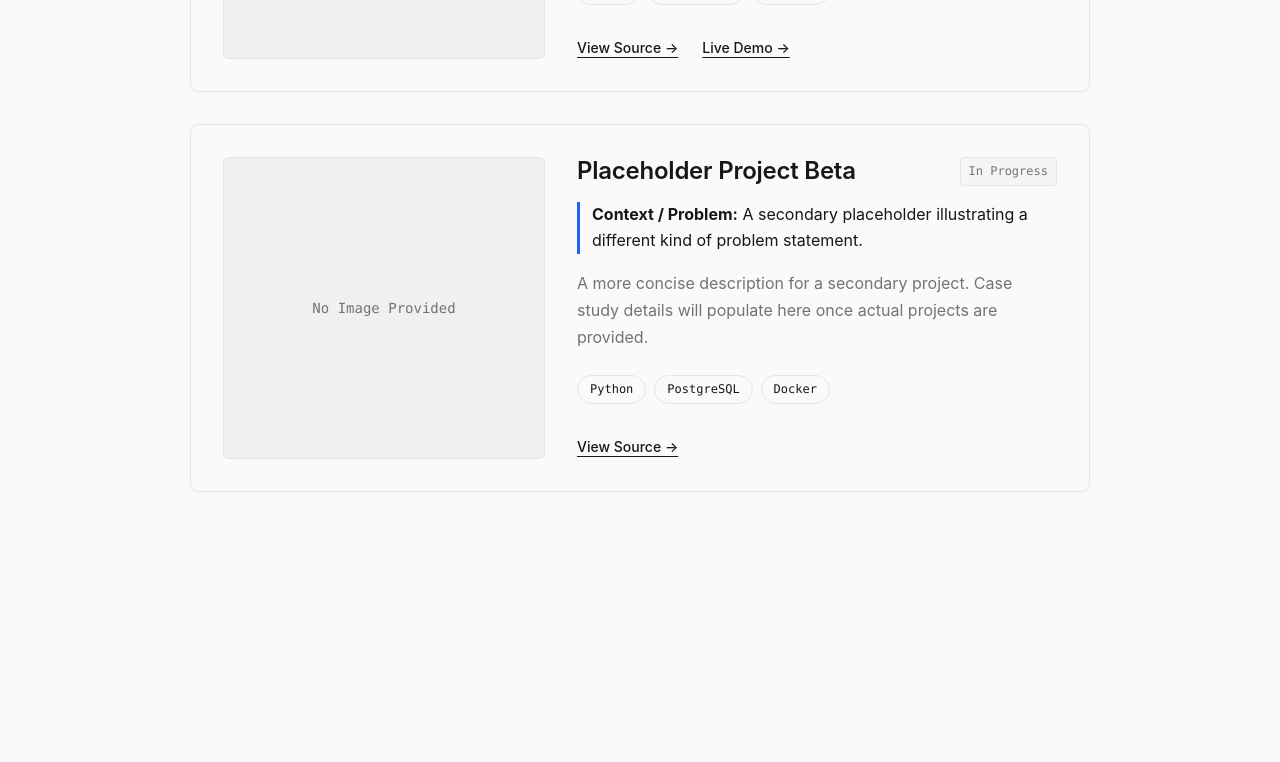
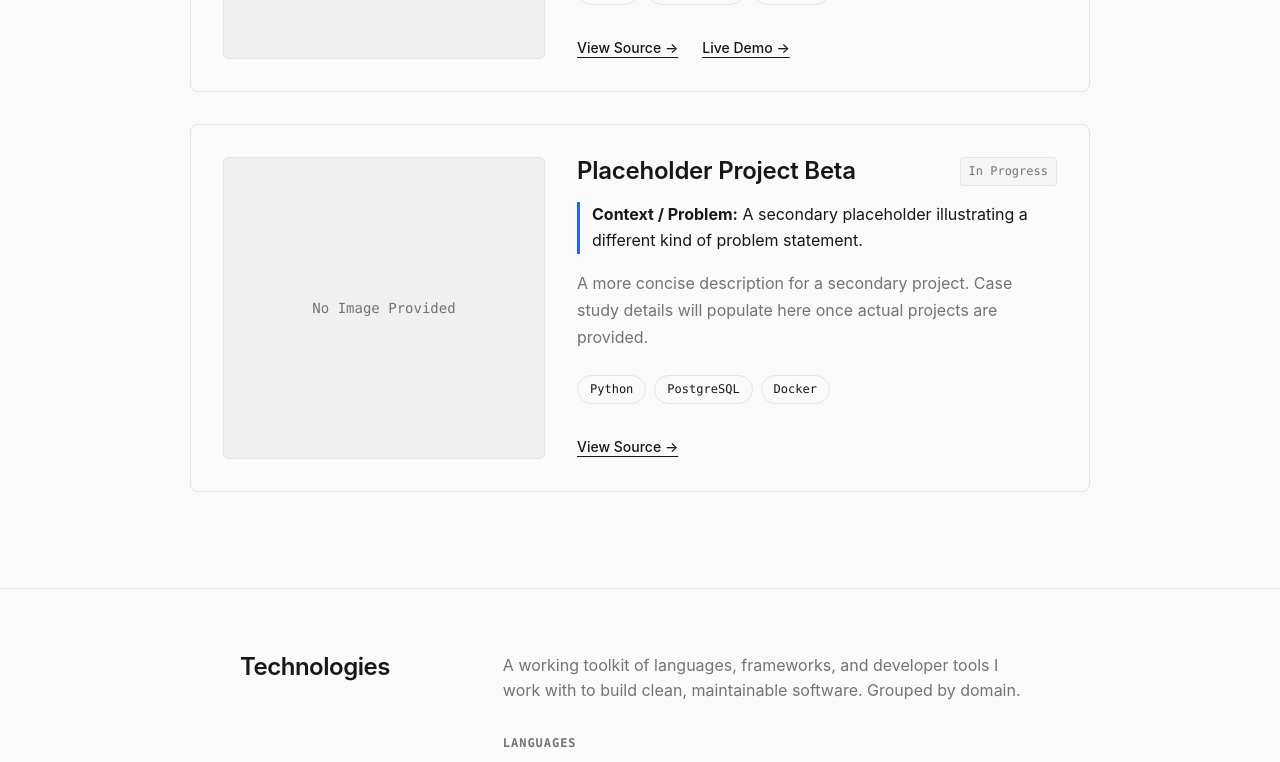
Before and after one commit to Nurlybek1-cpu/portfolio, a React (Vite) app: page / in a window 1280 px wide. Shown: the part 2000-2762 px from the top of the page. Before the commit the page ends 2588 px from the top, so only its background shows below. Built offline with nearby package versions, Linux system fonts and the light colour scheme.

Commit message:
feat: build technologies section grouped by domain

```diff
--- a/src/App.tsx
+++ b/src/App.tsx
@@ -2,6 +2,8 @@ import Navbar from './components/Navbar';
 import Hero from './sections/Hero';
 import About from './sections/About';
 import Projects from './sections/Projects';
+import Technologies from './sections/Technologies';
+import Now from './sections/Now';
 
 export default function App() {
   return (
@@ -11,6 +13,8 @@ export default function App() {
         <Hero />
         <About />
         <Projects />
+        <Technologies />
+        <Now />
       </main>
     </>
   );
--- a/src/components/Navbar.tsx
+++ b/src/components/Navbar.tsx
@@ -38,6 +38,7 @@ export default function Navbar() {
           <ul className={styles.navList}>
             <li><a href="#about" onClick={closeMenu} className={styles.navLink}>About</a></li>
             <li><a href="#projects" onClick={closeMenu} className={styles.navLink}>Projects</a></li>
+            <li><a href="#technologies" onClick={closeMenu} className={styles.navLink}>Technologies</a></li>
             <li><a href="#now" onClick={closeMenu} className={styles.navLink}>Now</a></li>
             <li><a href="#contact" onClick={closeMenu} className={styles.navLink}>Contact</a></li>
           </ul>
--- /dev/null
+++ b/src/data/technologies.ts
@@ -0,0 +1,27 @@
+export interface TechnologyGroup {
+  category: 'Languages' | 'Backend' | 'Frontend' | 'Database' | 'Tools';
+  items: string[];
+}
+
+export const technologyGroups: TechnologyGroup[] = [
+  {
+    category: 'Languages',
+    items: ['TypeScript', 'JavaScript', 'Python', 'Go', 'SQL', 'HTML5', 'CSS3']
+  },
+  {
+    category: 'Backend',
+    items: ['Node.js', 'Express', 'FastAPI', 'REST APIs', 'GraphQL']
+  },
+  {
+    category: 'Frontend',
+    items: ['React', 'Next.js', 'Vite', 'CSS Modules', 'Tailwind CSS']
+  },
+  {
+    category: 'Database',
+    items: ['PostgreSQL', 'SQLite', 'Redis', 'Prisma ORM']
+  },
+  {
+    category: 'Tools',
+    items: ['Git', 'GitHub Actions', 'Docker', 'Linux / Bash', 'Postman', 'VS Code']
+  }
+];
--- /dev/null
+++ b/src/sections/Technologies.module.css
@@ -0,0 +1,126 @@
+.technologies {
+  padding: var(--space-16) var(--space-4);
+  background-color: var(--color-bg);
+  border-top: 1px solid var(--color-border);
+}
+
+.container {
+  max-width: 800px;
+  margin: 0 auto;
+}
+
+.grid {
+  display: grid;
+  grid-template-columns: 1fr;
+  gap: var(--space-6);
+}
+
+@media (min-width: 600px) {
+  .grid {
+    grid-template-columns: 1fr 2.5fr;
+    gap: var(--space-12);
+  }
+}
+
+.titleColumn {
+  position: relative;
+}
+
+.title {
+  font-size: var(--text-2xl);
+  color: var(--color-fg);
+  font-weight: 600;
+  letter-spacing: -0.02em;
+}
+
+@media (min-width: 600px) {
+  .title {
+    position: sticky;
+    top: 100px;
+  }
+}
+
+.intro {
+  font-size: var(--text-base);
+  color: var(--color-text-muted);
+  line-height: 1.6;
+  margin-bottom: var(--space-8);
+}
+
+.groups {
+  display: flex;
+  flex-direction: column;
+  gap: var(--space-8);
+}
+
+.group {
+  display: flex;
+  flex-direction: column;
+  gap: var(--space-3);
+  padding-bottom: var(--space-6);
+  border-bottom: 1px solid var(--color-border);
+}
+
+.group:last-child {
+  border-bottom: none;
+  padding-bottom: 0;
+}
+
+.categoryTitle {
+  font-family: var(--font-mono);
+  font-size: var(--text-xs);
+  letter-spacing: 0.08em;
+  text-transform: uppercase;
+  color: var(--color-text-muted);
+  font-weight: 600;
+}
+
+.techList {
+  list-style: none;
+  display: flex;
+  flex-wrap: wrap;
+  gap: var(--space-2);
+  margin: 0;
+  padding: 0;
+}
+
+.techItem {
+  display: inline-flex;
+  align-items: center;
+  gap: var(--space-2);
+  padding: var(--space-2) var(--space-3);
+  background-color: #ffffff;
+  border: 1px solid var(--color-border);
+  border-radius: var(--radius-md);
+  font-size: var(--text-sm);
+  font-weight: 500;
+  color: var(--color-fg);
+  cursor: default;
+  transition: transform var(--transition-fast), border-color var(--transition-fast), box-shadow var(--transition-fast);
+  user-select: none;
+}
+
+.techItem:hover {
+  border-color: var(--color-fg);
+  transform: translateY(-2px);
+  box-shadow: var(--shadow-sm);
+}
+
+.dot {
+  width: 6px;
+  height: 6px;
+  border-radius: 50%;
+  background-color: var(--color-text-muted);
+  opacity: 0.45;
+  transition: background-color var(--transition-fast), opacity var(--transition-fast), transform var(--transition-fast);
+}
+
+.techItem:hover .dot {
+  background-color: var(--color-accent);
+  opacity: 1;
+  transform: scale(1.2);
+}
+
+.techName {
+  letter-spacing: -0.01em;
+}
--- /dev/null
+++ b/src/sections/Technologies.tsx
@@ -0,0 +1,39 @@
+import styles from './Technologies.module.css';
+import { technologyGroups } from '../data/technologies';
+import type { TechnologyGroup } from '../data/technologies';
+
+export default function Technologies() {
+  return (
+    <section id="technologies" className={styles.technologies}>
+      <div className={styles.container}>
+        <div className={styles.grid}>
+          <div className={styles.titleColumn}>
+            <h2 className={styles.title}>Technologies</h2>
+          </div>
+
+          <div className={styles.contentColumn}>
+            <p className={styles.intro}>
+              A working toolkit of languages, frameworks, and developer tools I work with to build clean, maintainable software. Grouped by domain.
+            </p>
+
+            <div className={styles.groups}>
+              {technologyGroups.map((group: TechnologyGroup) => (
+                <div key={group.category} className={styles.group}>
+                  <h3 className={styles.categoryTitle}>{group.category}</h3>
+                  <ul className={styles.techList}>
+                    {group.items.map((tech) => (
+                      <li key={tech} className={styles.techItem}>
+                        <span className={styles.dot} aria-hidden="true" />
+                        <span className={styles.techName}>{tech}</span>
+                      </li>
+                    ))}
+                  </ul>
+                </div>
+              ))}
+            </div>
+          </div>
+        </div>
+      </div>
+    </section>
+  );
+}
```
